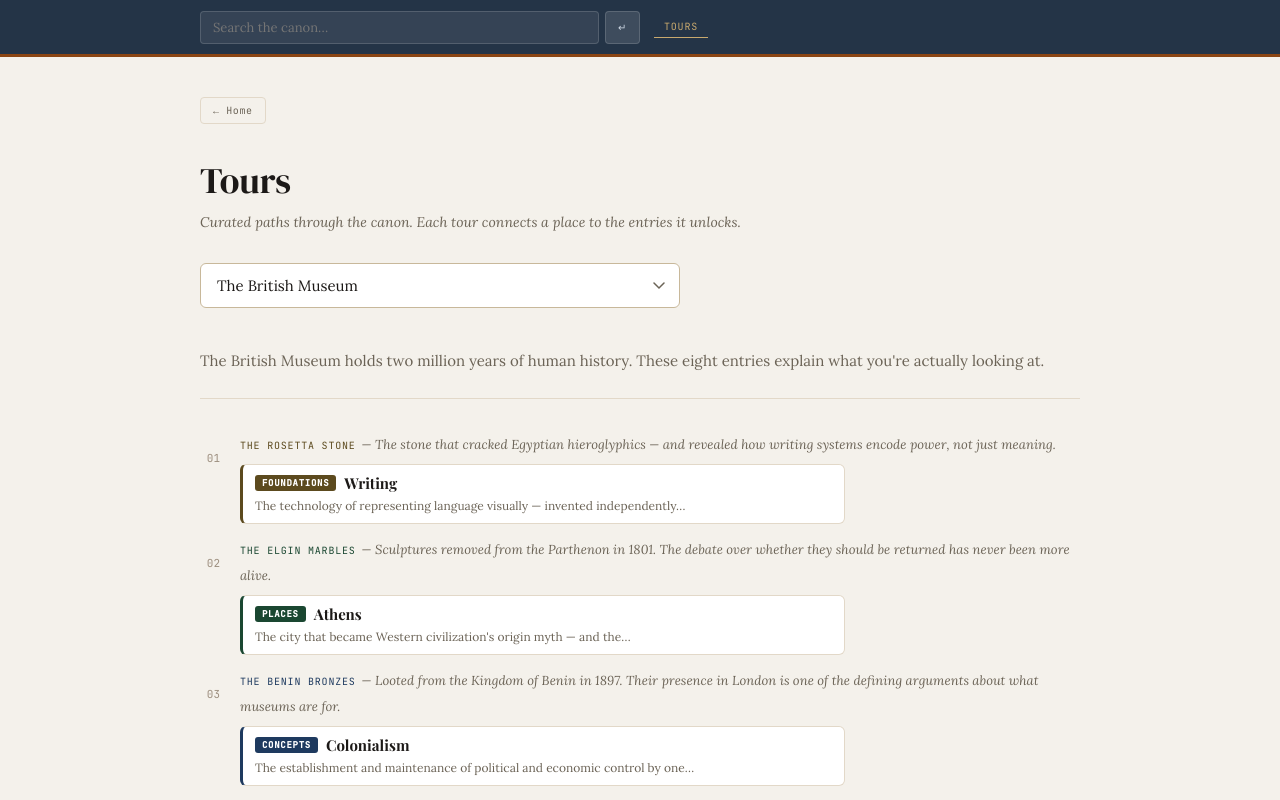
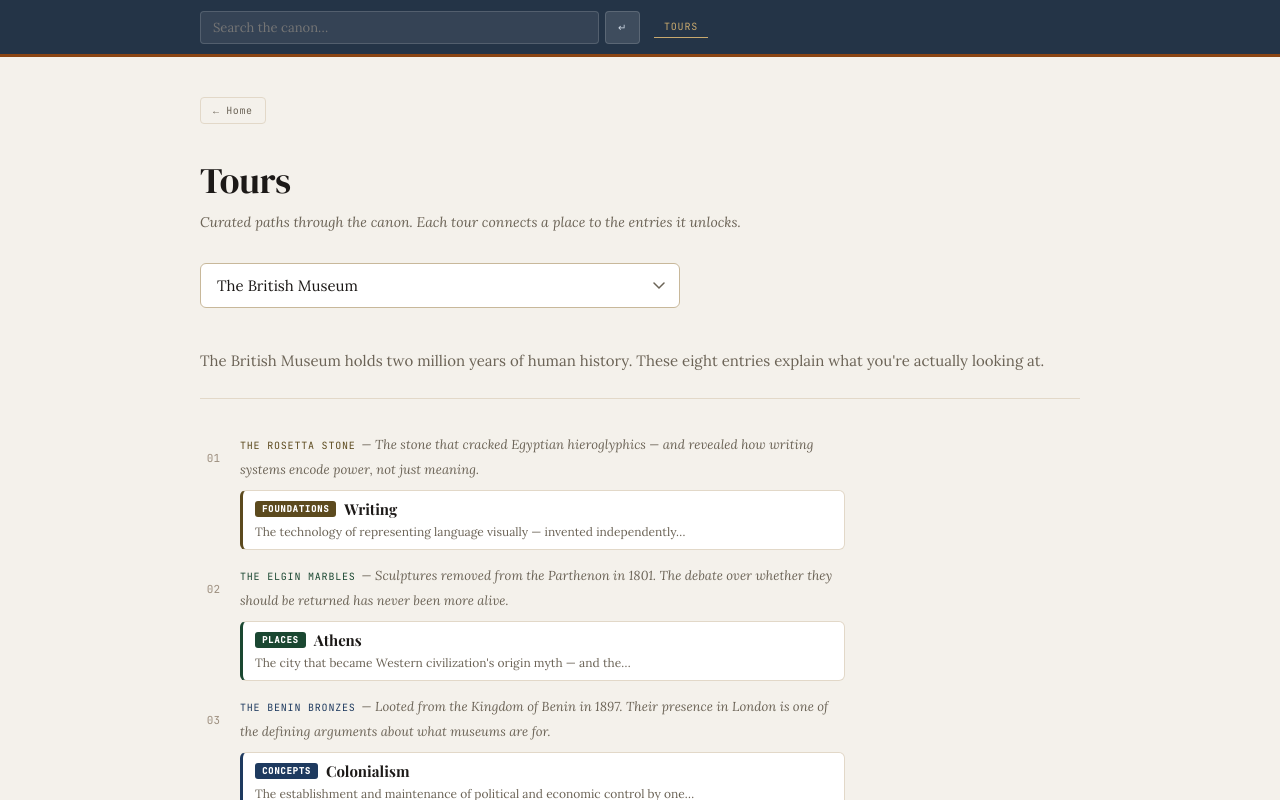
Before and after one commit to alexplatt72/Commonplace, a React (Vite) app in the folder commonplace/commonplace/: page / in a window 1280 px wide. Both pictures are taken after a click on the button "TOURS". Shown: the top 800 px of the page. Built offline with nearby package versions, Linux system fonts and the light colour scheme; a web font is replaced by a local one.

Commit message:
Add files via upload

```diff
--- a/commonplace/commonplace/src/App.jsx
+++ b/commonplace/commonplace/src/App.jsx
@@ -1251,7 +1251,7 @@
                   {/* Card + note */}
                   <div style={{ flex:1 }}>
                     {/* Object name + note inline */}
-                    <div style={{ marginBottom:8, lineHeight:1.6 }}>
+                    <div style={{ marginBottom:8, lineHeight:1.6, width:"72%", maxWidth:680, minWidth:420 }}>
                       <span style={{ fontFamily:"'JetBrains Mono',monospace", fontSize:10,
                         letterSpacing:"0.08em", textTransform:"uppercase", color:accent,
                         marginRight:6 }}>
```
